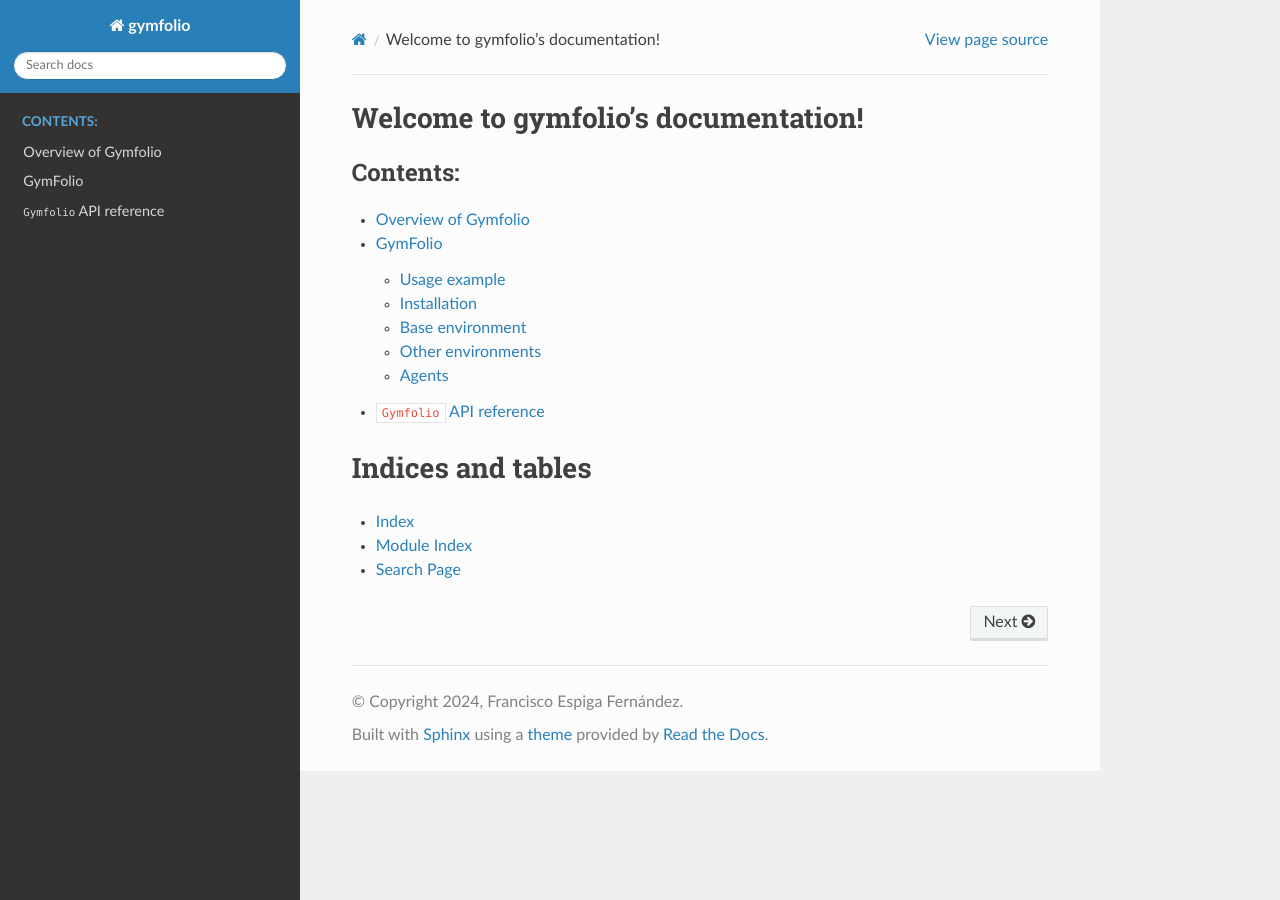
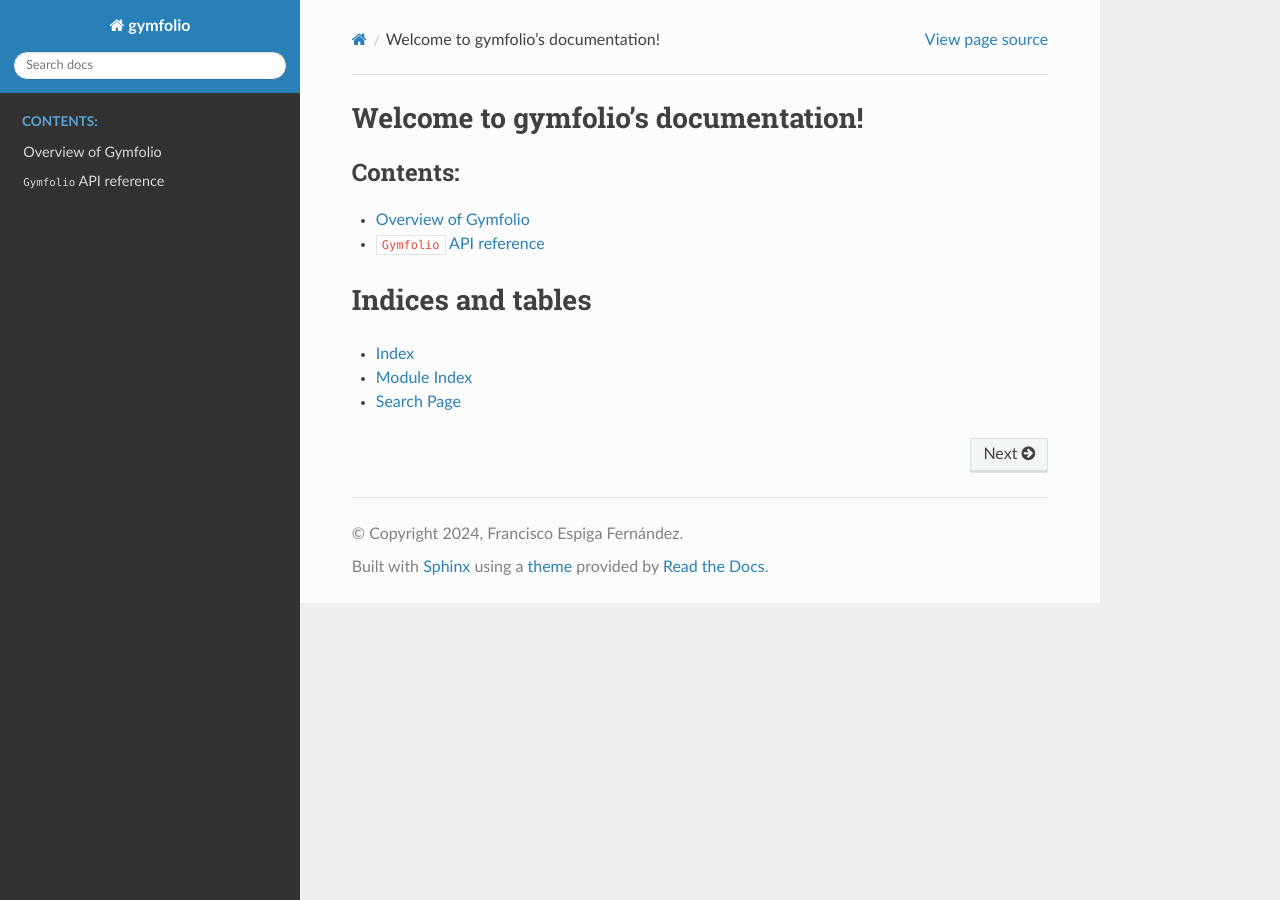
Before and after one commit to franespiga/gymfolio, a Sphinx documentation site: the page built from docs/source/index.rst, in a window 1280 px wide. Built offline with Sphinx 7.4.7 and the Read the Docs theme 3.1.0, drawn with Linux system fonts in a browser that asks for light colours.

Commit message:
FIX reset doc building

```diff
--- a/docs/source/conf.py
+++ b/docs/source/conf.py
@@ -32,7 +32,7 @@ extensions = [
     "sphinx.ext.viewcode",
     "sphinx.ext.autodoc",
     "sphinx_rtd_theme",
-    #'myst_parser',
+    'myst_parser',
     "sphinx.ext.mathjax",
     "sphinx-mathjax-offline",
     "sphinx_mdinclude",
--- a/pyproject.toml
+++ b/pyproject.toml
@@ -23,7 +23,7 @@ tables = "^3.8.0"
 [tool.poetry.group.docs.dependencies]
 sphinx = "^7.3.7"
 sphinx-rtd-theme = "^2.0.0"
-#myst-parser = "^2.0.0"
+myst-parser = "^2.0.0"
 
 [tool.poetry.group.dev.dependencies]
 black = "^24.4.2"
```
Also changed, not shown: .readthedocs.yml.
